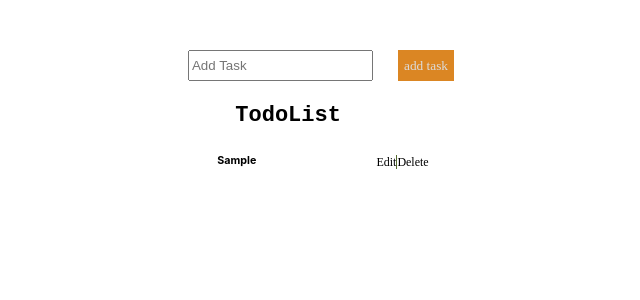
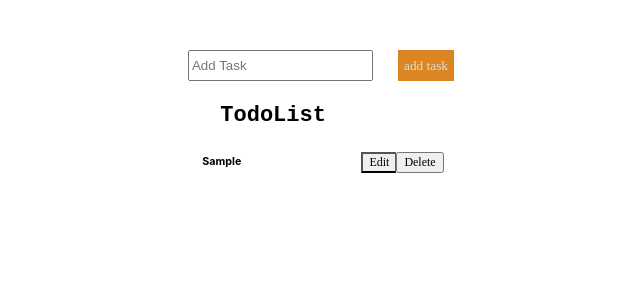
Before and after one commit to Mockingjai/simpleToDoApp, a React (Create React App) app: page / in a window 1280 px wide. Both pictures are taken after typing "Sample" into the empty fields and a click on the button "add task". Shown: the top 300 px of the page, without its empty margins (319-959 px from the left). Built offline with nearby package versions, Linux system fonts and the light colour scheme.

Commit message:
Added modal window

```diff
--- a/package.json
+++ b/package.json
@@ -7,7 +7,8 @@
     "react": "^16.8.6",
     "react-dom": "^16.8.6",
     "react-scripts": "3.0.0",
-    "uuid": "^3.3.2"
+    "uuid": "^3.3.2",
+    "prop-types": "latest"
   },
   "scripts": {
     "start": "react-scripts start",
--- a/src/App.css
+++ b/src/App.css
@@ -9,3 +9,20 @@
     justify-content: center;
     flex-flow: row;
 }
+.backdropStyle {
+    position: fixed;
+    top: 0;
+    bottom: 0;
+    left: 0;
+    right: 0;
+    background-color: rgba(0,0,0,0.1);
+    padding: 50px;
+}
+.modalStyle {
+    background-color: #fff;
+    border-radius: 5px;
+    max-width: 500px;
+    min-height: 300px;
+    margin: 0 auto;
+    padding: 30px;
+}
--- a/src/App.js
+++ b/src/App.js
@@ -38,17 +38,17 @@ class App extends Component {
           data: filteredData,
       })
   };
-  handleEdit = id => {
-      const filteredData = this.state.data.filter(item => item.id !== id);
-      const selectedData = this.state.data.find(item => item.id === id);
-      console.log(selectedData);
-      this.setState({
-          data: filteredData,
-          item: selectedData.title,
-          editItem: true,
-          id: id,
-      })
-  };
+  // handleEdit = id => {
+  //     const filteredData = this.state.data.filter(item => item.id !== id);
+  //     const selectedData = this.state.data.find(item => item.id === id);
+  //     console.log(selectedData);
+  //     this.setState({
+  //         data: filteredData,
+  //         item: selectedData.title,
+  //         editItem: true,
+  //         id: id,
+  //     })
+  // };
   render() {
     return (
         <div className="main">
@@ -62,8 +62,10 @@ class App extends Component {
             </div>
             <TodoList
                 data={this.state.data}
+                item={this.state.item}
+                id={this.state.id}
                 handleDelete={this.handleDelete}
-                handleEdit={this.handleEdit}
+                // handleEdit={this.handleEdit}
             />
         </div>
     );
--- /dev/null
+++ b/src/modal-window.js
@@ -0,0 +1,42 @@
+import React from 'react';
+import PropTypes from 'prop-types';
+import './App.css';
+class Modal extends React.Component {
+    state = {item: this.props.title};
+    hanldeChange = e => {
+      this.setState({
+          item: e.target.value
+      })
+    };
+    handleEdit = e => {
+        console.log(this.state.item);
+        this.props.onClose()
+    };
+    render() {
+        // Render nothing if the "show" prop is false
+        if(!this.props.show) {
+            return null;
+        }
+        return (
+            <div className="backdropStyle">
+                <div className="modalStyle">
+                    <input type="text" onChange={this.hanldeChange} value={this.props.title}/>
+                    <div className="footer">
+                        <button onClick={() => this.handleEdit(this.state.item)}>Edit</button>
+                        <button onClick={this.props.onClose}>
+                            Close
+                        </button>
+                    </div>
+                </div>
+            </div>
+        );
+    }
+}
+
+Modal.propTypes = {
+    onClose: PropTypes.func.isRequired,
+    show: PropTypes.bool,
+    children: PropTypes.node
+};
+
+export default Modal;
--- a/src/todo-list/todo-item.js
+++ b/src/todo-list/todo-item.js
@@ -1,17 +1,21 @@
 import React , { Component } from 'react';
 import './index.css';
-export default class TodoItem extends Component {
+class TodoItem extends Component {
+    constructor(props){
+        super(props);
+    }
     render() {
         return(
             <div>
                 <li className="item_wrapper">
                     <h6 className="task_name">{this.props.title}</h6>
                     <div>
-                        <span className="edit_wrapper" onClick={this.props.handleEdit}>Edit</span>
-                        <span className="delete_wrapper" onClick={this.props.handleDelete}>Delete</span>
+                        <button className="edit_wrapper" onClick={this.props.handleEdit}>Edit</button>
+                        <button className="delete_wrapper" onClick={this.props.handleDelete}>Delete</button>
                     </div>
                 </li>
             </div>
         )
     }
 }
+export default TodoItem;
--- a/src/todo-list/todo-list.js
+++ b/src/todo-list/todo-list.js
@@ -1,7 +1,23 @@
 import React, { Component } from 'react';
 import TodoItem from './todo-item';
 import './index.css';
+import Modal from "../modal-window";
 export default class TodoList extends Component {
+    constructor(props){
+        super(props);
+        this.state = {
+            isOpen: false,
+        }
+    }
+    toggleModal = () => {
+        this.setState({
+            isOpen: !this.state.isOpen
+        });
+    };
+    handleEdit = title => {
+        this.toggleModal();
+        console.log(title);
+    };
     render() {
         return(
             <div>
@@ -13,13 +29,19 @@ export default class TodoList extends Component {
                              <TodoItem
                                  key={item.id}
                                  title={item.title}
+                                 data={this.props.data}
                                  handleDelete={() => this.props.handleDelete(item.id)}
-                                 handleEdit={() => this.props.handleEdit(item.id)}
+                                 handleEdit={() => this.handleEdit(item.title)}
                              />
                          )
                      })
                     }
                 </ul>
+                <Modal show={this.state.isOpen}
+                       onClose={this.toggleModal}
+                       value={this.props.item}
+                       title={this.props.title}>
+                </Modal>
             </div>
         )
     }
```
